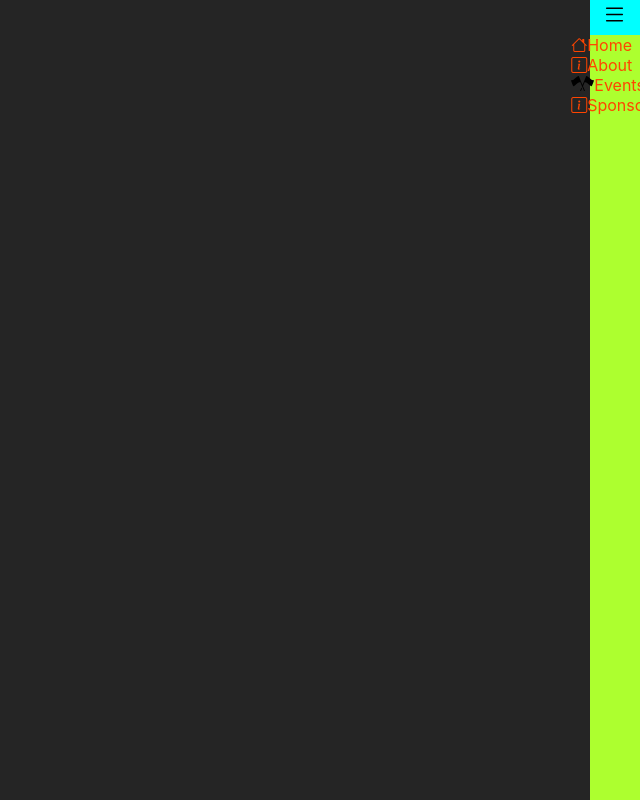
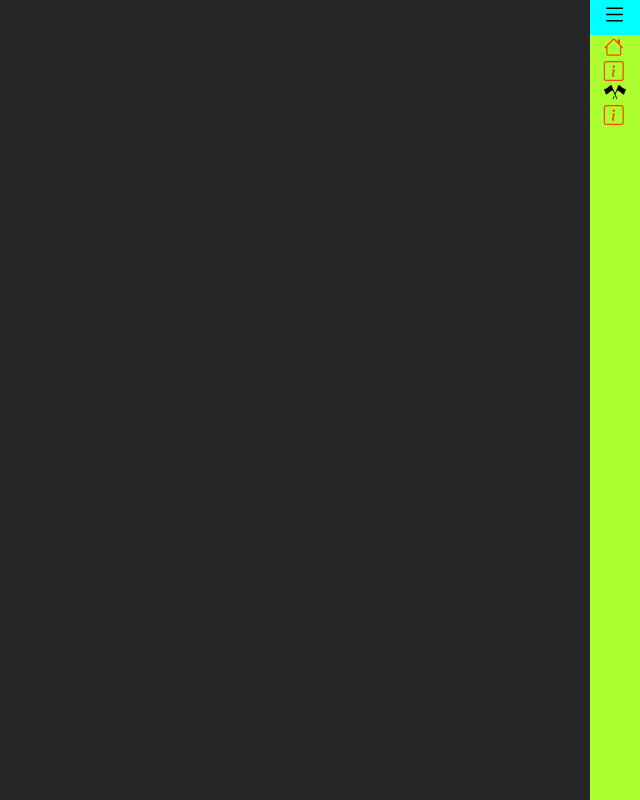
Before and after one commit to tanishagupta20/ignite, a React (Create React App) app: page / in a window 1280 px wide. Shown: the whole page, without its empty margins (640-1280 px from the left). Built offline with nearby package versions, Linux system fonts and the light colour scheme.

Commit message:
new changes

```diff
--- a/src/Sidenav.css
+++ b/src/Sidenav.css
@@ -47,7 +47,7 @@ body{
     display: flex;
 }
 
-.nav-container .main-menu-container .menu-items ul{
+.nav-container .main-menu-container .menu-items .menu-list{
     list-style: none;
 }
 
@@ -57,3 +57,11 @@ body{
     display: flex;
     flex-direction: row;
 }
+
+.nav-container .main-menu-container .menu-items .menu-list .imported-i{
+    font-size: 20px;
+}
+
+.nav-container .main-menu-container .menu-items .menu-list .menu-name{
+    display: none;
+}
--- a/src/Sidenav.js
+++ b/src/Sidenav.js
@@ -19,33 +19,33 @@ function Sidenav() {
                         <ul className='menu-list'>
                             <li>
                                 <a href='#'>
-                                    <div className='menu-icon'>
+                                    <div className='menu-icon imported-i'>
                                         <i class="bi bi-house"></i>
                                     </div>
-                                    <span>Home</span>
+                                    <span className='menu-name'>Home</span>
                                 </a>
                             </li>
                             <li>
                                 <a href='#'>
-                                    <div className='menu-icon'>
+                                    <div className='menu-icon imported-i'>
                                         <i class="bi bi-info-square"></i>
                                     </div>
-                                    <span>About</span>
+                                    <span className='menu-name'>About</span>
                                 </a>
                             </li>
                             <li>
                                 <a href='#'><div className='menu-icon'>
-                                    <img height={15} src={EventsLogo} />
+                                    <img height={14.5} src={EventsLogo} />
                                 </div>
-                                    <span>Events</span>
+                                    <span className='menu-name'>Events</span>
                                 </a>
                             </li>
                             <li>
                                 <a href='#'>
-                                    <div className='menu-icon'>
+                                    <div className='menu-icon imported-i'>
                                         <i class="bi bi-info-square"></i>
                                     </div>
-                                    <span>Sponsors</span>
+                                    <span className='menu-name'>Sponsors</span>
                                 </a>
                             </li>
                         </ul>
```
